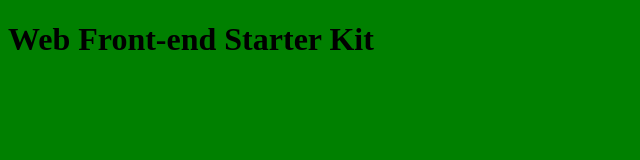
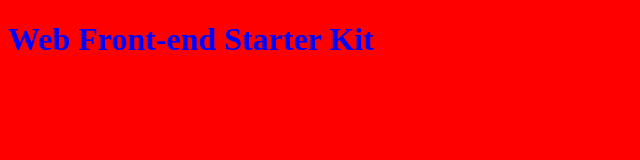
Before and after one commit to neralt/web-start-with-npm-script, a website with bundled scripts: page src/assets/index.html in a window 1280 px wide. Shown: the whole page, without its empty margins (0-640 px from the left). Built offline with nearby package versions, Linux system fonts and the light colour scheme.

Commit message:
@importも成功

```diff
--- /dev/null
+++ b/src/sass/include/module.sass
@@ -0,0 +1,2 @@
+h1
+  color: blue
--- a/src/sass/screen.sass
+++ b/src/sass/screen.sass
@@ -1,2 +1,4 @@
+@import "include/module"
+
 body
-  background-color: green
+  background-color: red
```
Also changed, not shown: src/assets/module.css (added), src/assets/screen.css.
